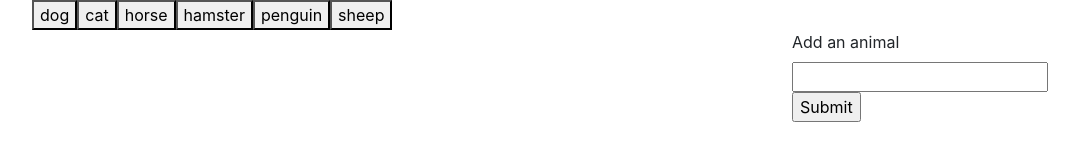
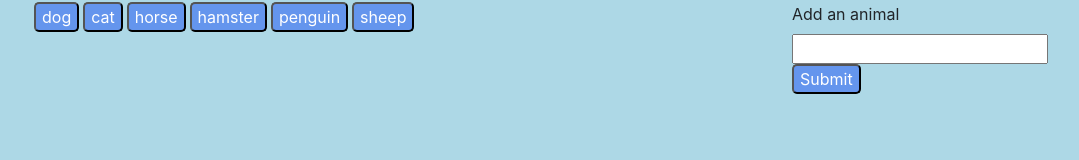
Before and after one commit to Dylanr57/GifTastic, a plain HTML site: page index.html in a window 1280 px wide. Shown: the whole page, without its empty margins (53-1132 px from the left). Drawn offline with nearby package versions, Linux system fonts and the light colour scheme.

Commit message:
finished css

```diff
--- a/assets/style.css
+++ b/assets/style.css
@@ -0,0 +1,36 @@
+body {
+    background-color: lightblue;
+}
+
+button , #addAnimal {
+    background-color: cornflowerblue;
+    border-radius: 5px;
+    color: white;
+}
+
+.container {
+
+}
+
+#buttonSpace {
+
+}
+
+#gifSpace {
+
+}
+
+#inputSpace {
+    margin: 2px 0;
+}
+
+.gifButton {
+    margin: 2px;
+}
+
+.gifSquare {
+    border: solid 3px cornflowerblue ;
+    margin: 10px;
+    background-color: white;
+    border-radius: 3px;
+}
--- a/index.html
+++ b/index.html
@@ -19,13 +19,7 @@
 
     <div class = "row">
         <!--Button go here-->
-        <div class = "col-md-12" id = "buttonSpace"></div>
-
-    </div>
-
-    <div class = "row">
-        <!--Gifs go here-->
-        <div class = "col-md-8" id = "gifSpace"></div>
+        <div class = "col-md-8" id = "buttonSpace"></div>
 
         <!--Input goes here-->
         <dic class = "col-md-4" id = inputSpace>
@@ -37,6 +31,13 @@
 
             </form>
         </div>
+    </div>
+
+    <div class = "row">
+        <!--Gifs go here-->
+        <div class = "col-md-12" id = "gifSpace"></div>
+
+
 
     </div>
 
```
